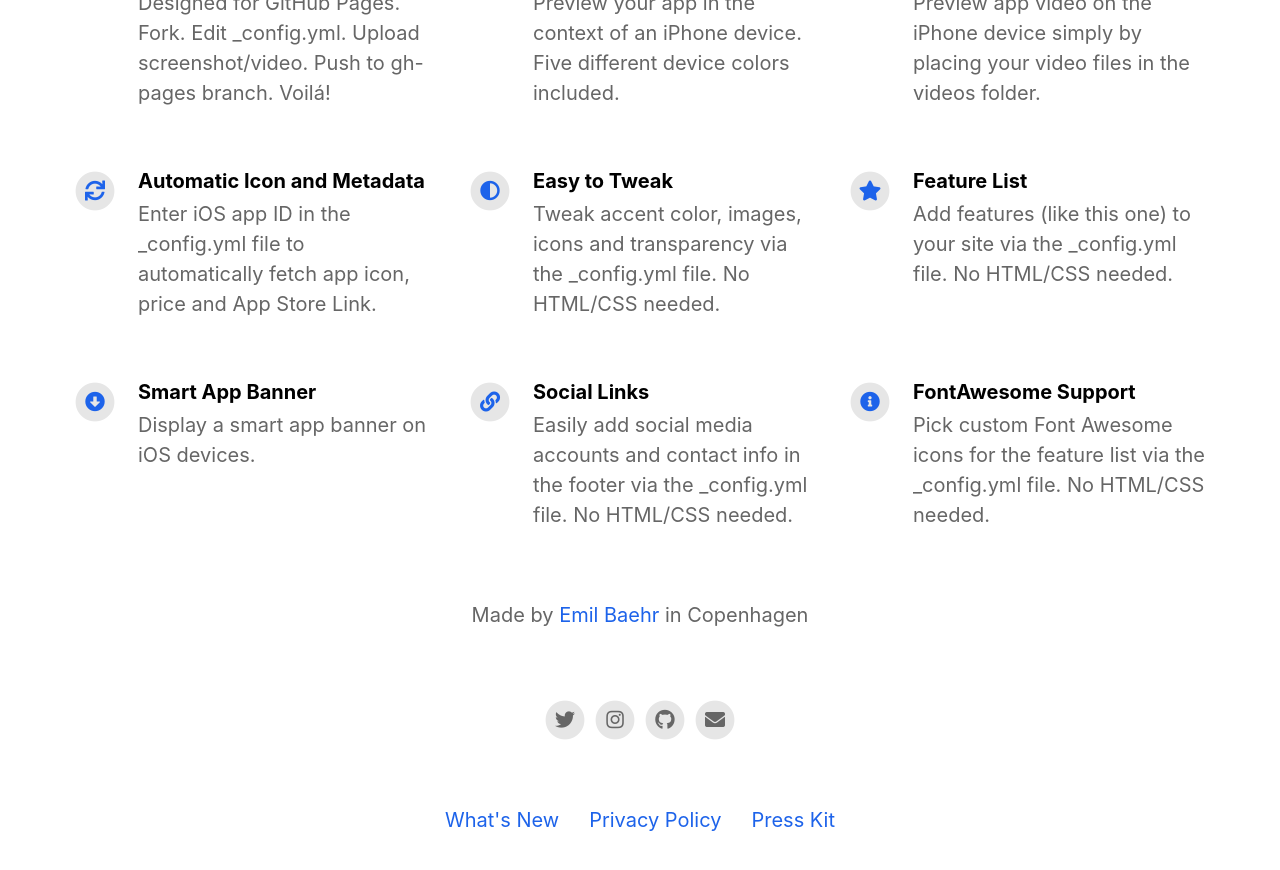
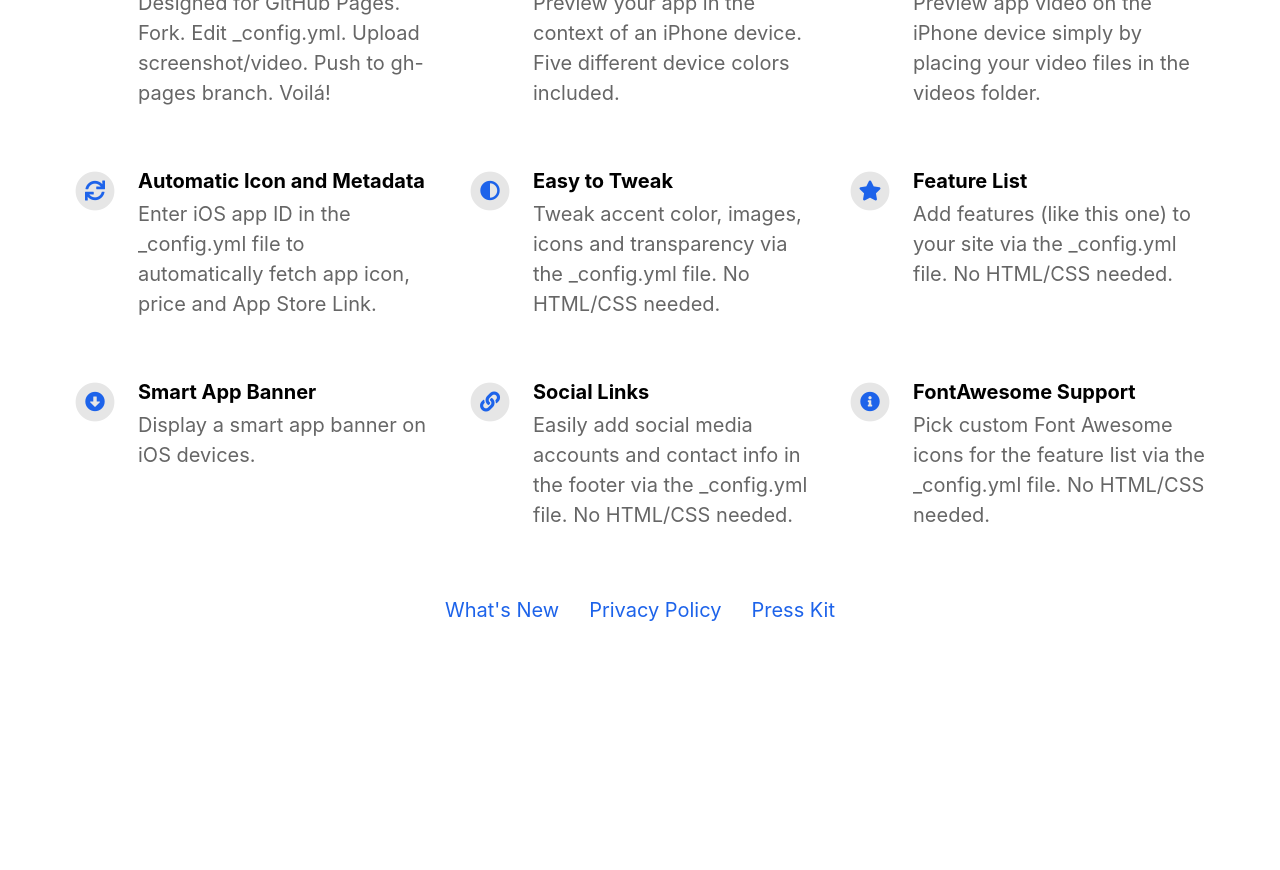
Before and after one commit to ToGatherOrg/website, a Jekyll site: the page built from index.html, in a window 1280 px wide and 900 px high, scrolled down 1124 px. Shown: the top 870 px of the window. Built offline with Jekyll 4.4.1, drawn with Linux system fonts in a browser that asks for light colours; nearby versions of some CDN libraries; after the commit the page ends 1814 px from its top, so only the background shows below that.

Commit message:
Remove "made by" section

```diff
--- a/_config.yml
+++ b/_config.yml
@@ -20,15 +20,15 @@
 
 
 # Information About Yourself
-your_name                                 : Emil Baehr
-your_link                                 : https://emilbaehr.com
-your_city                                 : Copenhagen
-email_address                             : emil.baehr@gmail.com
-facebook_username                         :
-instagram_username                        : ebaehr
-twitter_username                          : ebaehr
-github_username                           : emilbaehr
-youtube_username                          :
+# your_name                                 : Emil Baehr
+# your_link                                 : https://emilbaehr.com
+# your_city                                 : Copenhagen
+# email_address                             : emil.baehr@gmail.com
+# facebook_username                         :
+# instagram_username                        : ebaehr
+# twitter_username                          : ebaehr
+# github_username                           : emilbaehr
+# youtube_username                          :
 
 
 
```
